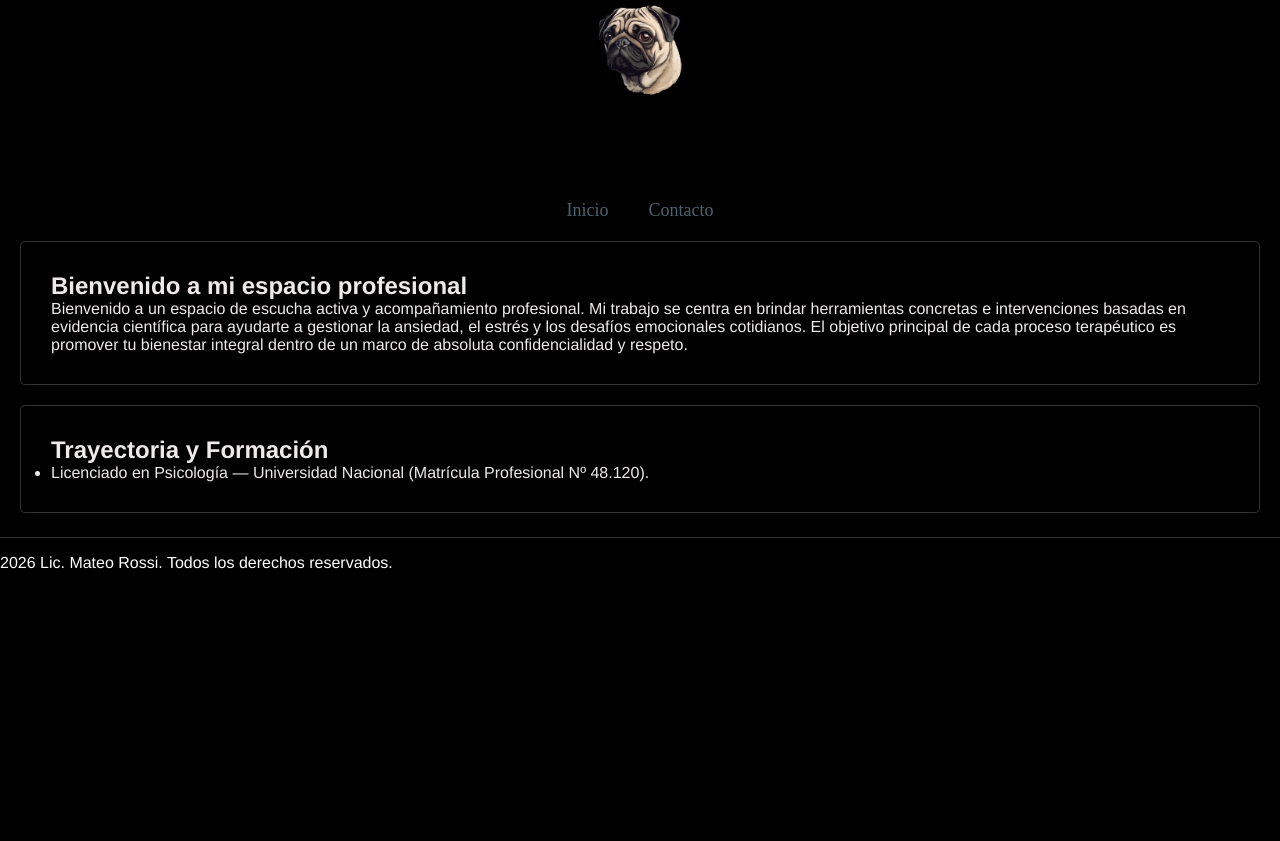
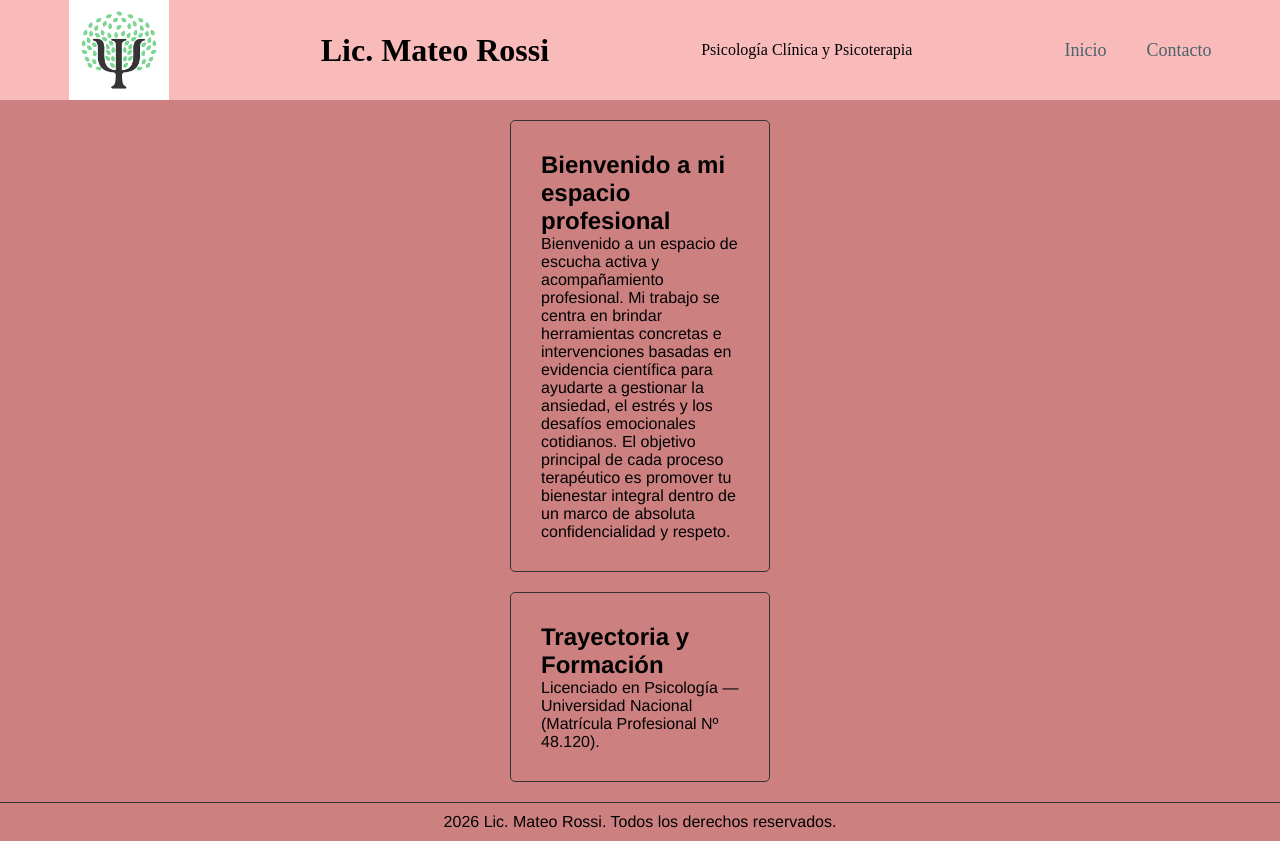
Before and after one commit to guadamolina06/Actividades-APW, a website: page Actividad7(leobarraza)/src/index.html in a window 1280 px wide. Before the commit the page ends 800 px from the top, so only its background shows below. Drawn offline with Linux system fonts and the light colour scheme.

Commit message:
Activida 7

```diff
--- a/Actividad7(leobarraza)/src/index.html
+++ b/Actividad7(leobarraza)/src/index.html
@@ -10,7 +10,7 @@
 
 <body>
     <header class="encabezado-principal">
-        <img src="./resources/perro.png" alt="Perro pug" class="logo">
+        <img src="./resources/psicologia.avif" alt="Perro pug" class="logo">
         <h1>Lic. Mateo Rossi</h1>
         <p>Psicología Clínica y Psicoterapia</p>
         <nav>
@@ -32,9 +32,7 @@
         </section>
         <section>
             <h2>Trayectoria y Formación</h2>
-            <ul>
-                <li>Licenciado en Psicología — Universidad Nacional (Matrícula Profesional Nº 48.120).</li>
-            </ul>
+            <p>Licenciado en Psicología — Universidad Nacional (Matrícula Profesional Nº 48.120).</p>
         </section>
     </main>
     <footer class="pie-principal">
--- a/Actividad7(leobarraza)/src/styles/index.css
+++ b/Actividad7(leobarraza)/src/styles/index.css
@@ -4,28 +4,39 @@
     box-sizing: border-box;
 }
 
+html,
 body {
-    background-color: #000000;
+    width: 100%;
+    margin: 0;
+    padding: 0;
+    background-color: #cd8080;
+
 }
 
 .logo {
     height: 100px;
 }
 
+
+.encabezado-principal {
+    background-color: #f9baba;
+    text-align: center;
+    display: flex;
+    flex-direction: row;
+    align-items: center;
+    justify-content: space-around;
+    gap: 15px;
+    position: sticky;
+    top: 0;
+    z-index: 10;
+}
+
 .encabezado-principal nav ul {
     list-style: none;
     display: flex;
     gap: 40px;
-    justify-content: center;
-}
+    flex-direction: row;
 
-.encabezado-principal {
-    background-color: #000000;
-    text-align: center;
-    display: flex;
-    flex-direction: column;
-    align-items: center;
-    gap: 15px;
 }
 
 .encabezado-principal nav a {
@@ -35,9 +46,13 @@ body {
 }
 
 .cuerpo-principal {
-    background-color: #000000;
-    color: #eeeaea;
+    background-color: #cd8080;
+    color: black;
     font-family: Helvetica, sans-serif;
+    width: 300px;
+    max-width: 1000px;
+    margin: 0 auto;
+    flex: 1;
 }
 
 .cuerpo-principal section {
@@ -45,13 +60,15 @@ body {
     margin: 20px;
     border: 1px solid #333333;
     border-radius: 5px;
+
 }
 
 .pie-principal {
-    margin-top: 24px;
-    padding: 16px 0;
+    background-color: #cd8080;
+    color: black;;
+    font-family: Helvetica, sans-serif;
+    padding: 10px;
     border-top: 1px solid #333333;
-    background-color: #000000;
-    color: #ffffff;
-    font-family: Helvetica, sans-serif;
+    width: 100%;
+    text-align: center
 }
```
Also changed, not shown: Actividad7(leobarraza)/src/resources/psicologia.avif (added).
